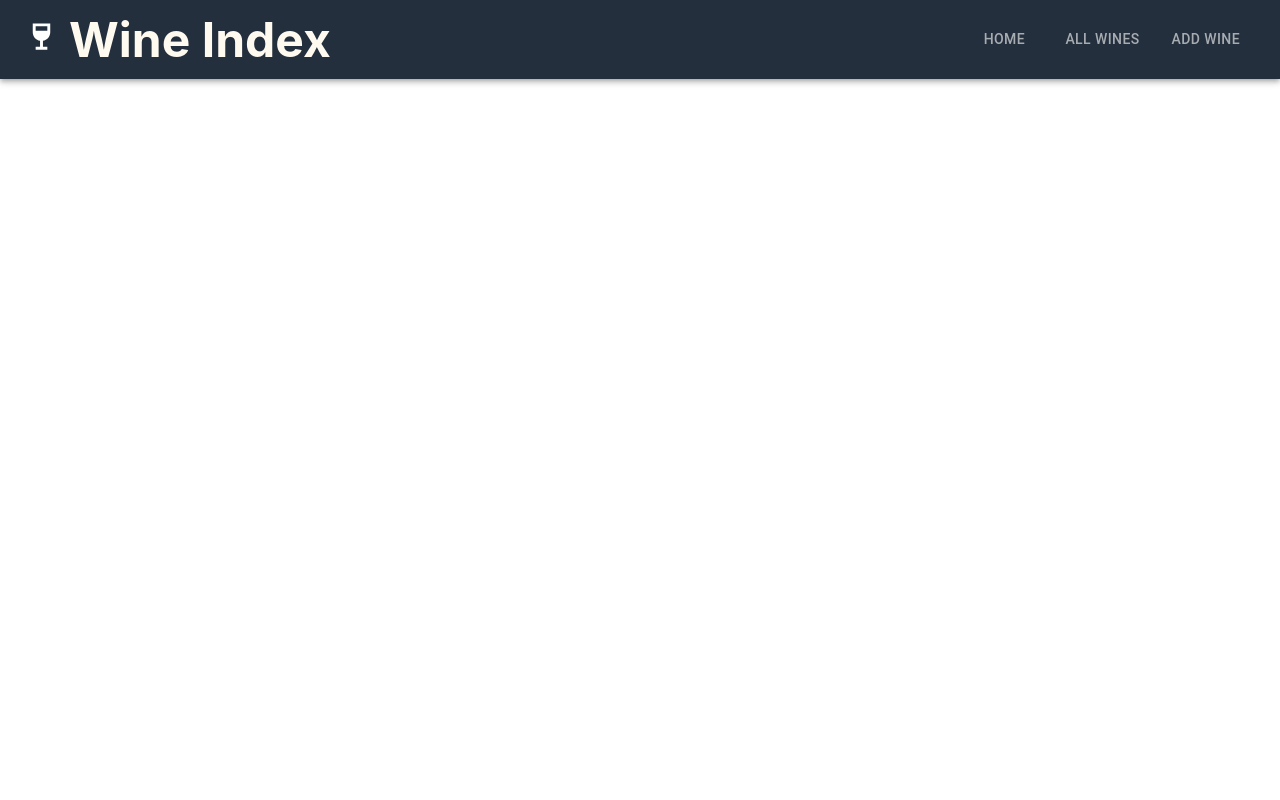
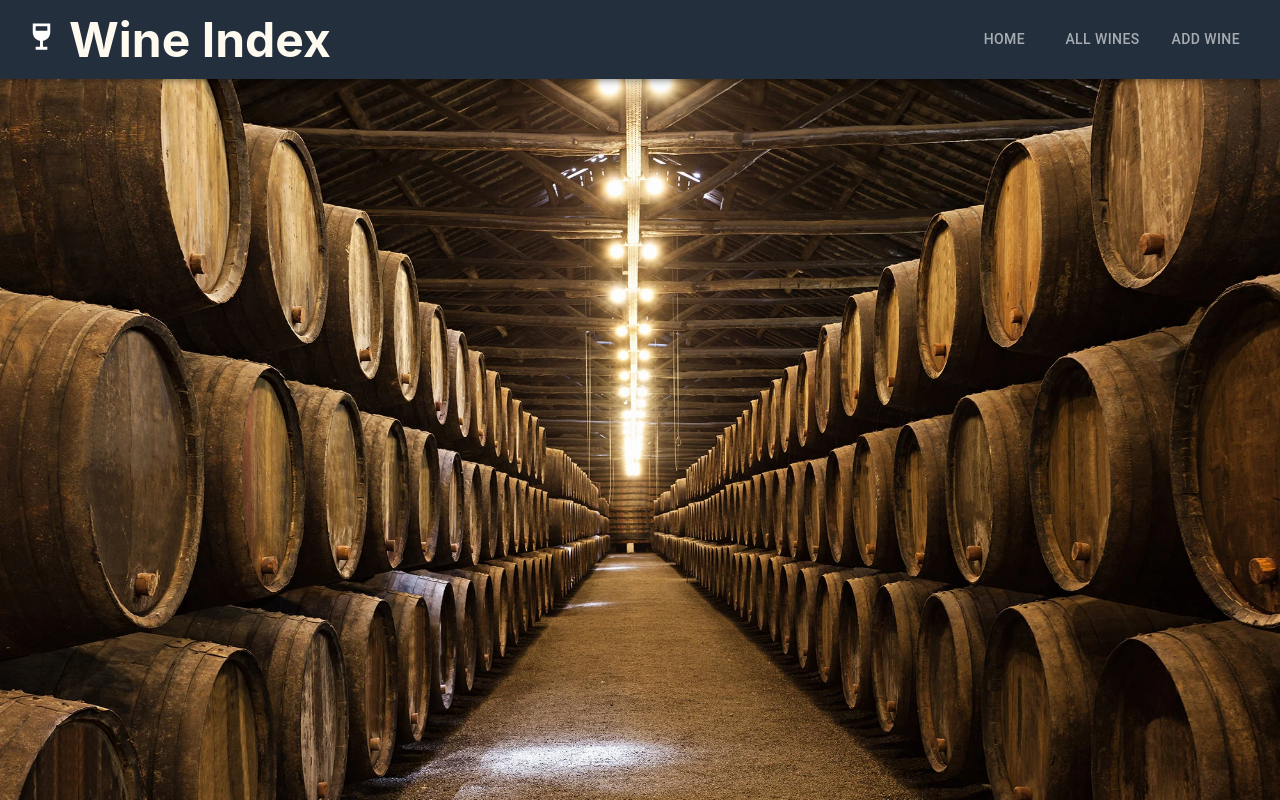
Before and after one commit to PeterwMcClelland/Wine-List, a React (Create React App) app: page / in a window 1280 px wide. Shown: the top 800 px of the page. Built offline with nearby package versions, Linux system fonts and the light colour scheme.

Commit message:
readme instructions

```diff
--- a/package.json
+++ b/package.json
@@ -1,7 +1,7 @@
 {
   "name": "wine-list-app",
   "version": "0.1.0",
-  "homepage": "https://PeterwMcClelland.github.io/",
+  "homepage": "https://PeterwMcClelland.github.io/Wine-List",
   "private": true,
   "dependencies": {
     "@emotion/react": "^11.10.5",
--- a/src/App.js
+++ b/src/App.js
@@ -15,7 +15,7 @@ function App() {
 
     <main>
       <Routes>
-        <Route path="/Wine-List" element={<Home />} exact />
+        <Route path="/" element={<Home />} exact />
         <Route path="/add" element={<AddWine />} exact />
         <Route path="/wines" element={<Wines />} exact />
         <Route path="/about" element={<About />} exact />
--- a/src/components/Header.js
+++ b/src/components/Header.js
@@ -23,7 +23,7 @@ export const Header = () => {
             value={value}
             onChange={( e, val) => setValue(val)}
             >
-                    <Tab LinkComponent={NavLink} to="/Wine-List" label='Home'/>
+                    <Tab LinkComponent={NavLink} to="/" label='Home'/>
                     <Tab LinkComponent={NavLink} to="/wines" label='All Wines'/>
                     <Tab LinkComponent={NavLink} to="/add" label='Add Wine'/>
                     {/* <Tab LinkComponent={NavLink} to="/about" label='About Us'/> */}
--- a/src/index.js
+++ b/src/index.js
@@ -2,16 +2,16 @@ import React from 'react';
 import ReactDOM from 'react-dom';
 import './index.css';
 import App from './App';
-import { HashRouter } from "react-router-dom";
+import { BrowserRouter } from "react-router-dom";
 
 
 ReactDOM.render(
 
-  <HashRouter>
+  <BrowserRouter>
   <React.StrictMode>
     <App />
   </React.StrictMode>
-  </HashRouter>,
+  </BrowserRouter>,
   document.getElementById("root")
 
 );
```
Also changed, not shown: 7 other files (tests, documents, lock files or other folders).
